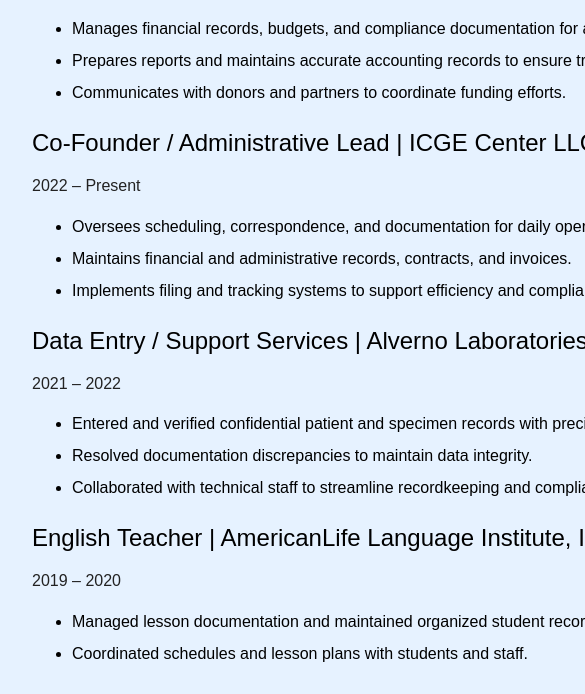
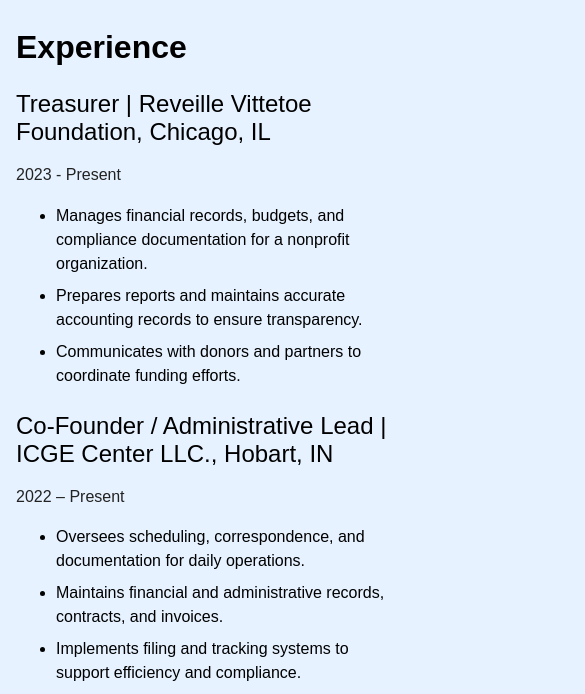
Before and after one commit to cpeters8519/Project-3---ITMD-361, a plain HTML site: page index.html in a window 390 px wide. Shown: the part 728-1422 px from the top of the page, 585 px wide, since content can reach past the window. Drawn offline with Linux system fonts and the light colour scheme; a web font is replaced by a local one.

Commit message:
Convert resume page to mobile-friendly layout

```diff
--- a/css/style.css
+++ b/css/style.css
@@ -77,9 +77,9 @@
 }
 
 body.index-page {
-  width: 900px;
+  width: 95%;
   margin: 0 auto;
-  padding: 2rem;
+  padding: 1rem;
   background-color: #e6f2ff;
   box-shadow: 0 0 10px rgba(0,0,0,0.1);
   border-radius: 8px;
```
